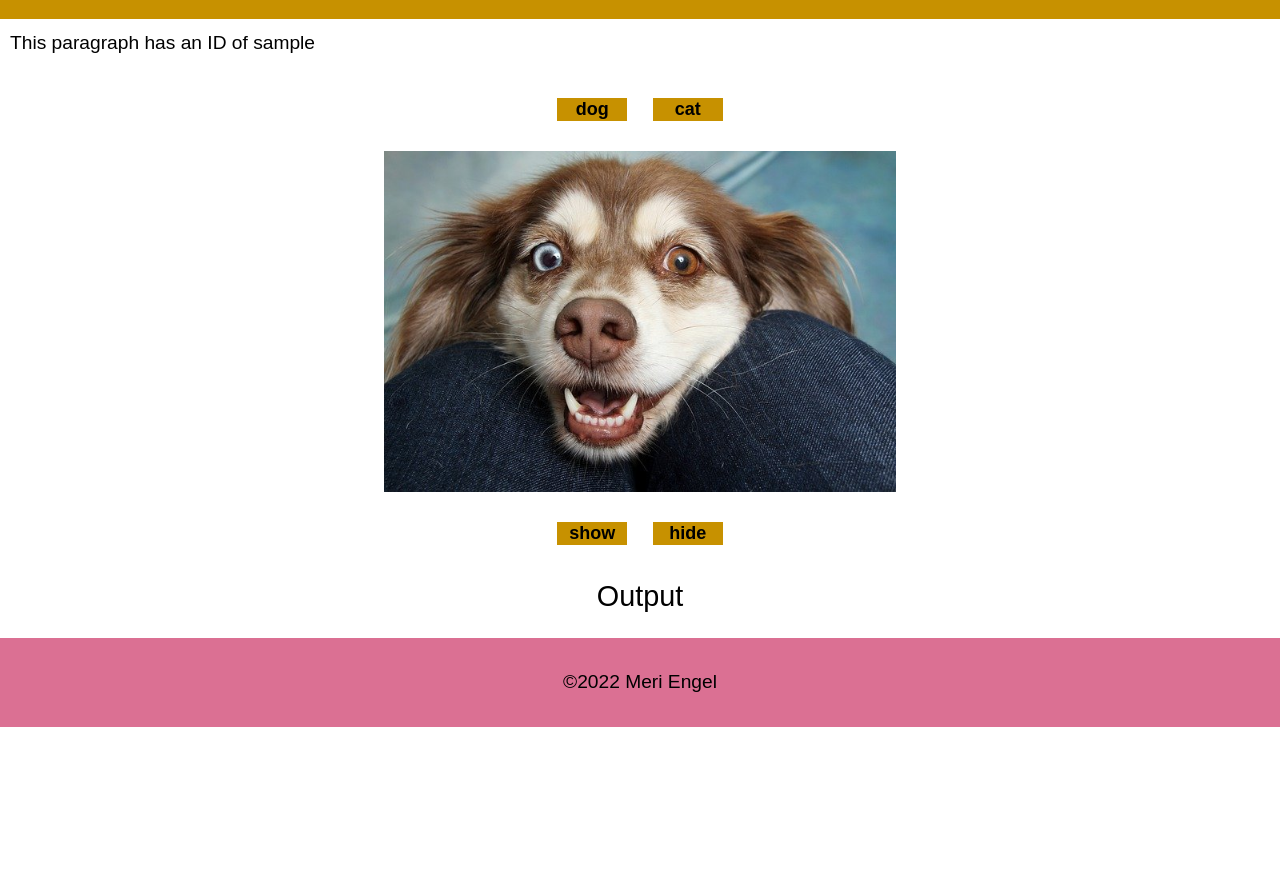
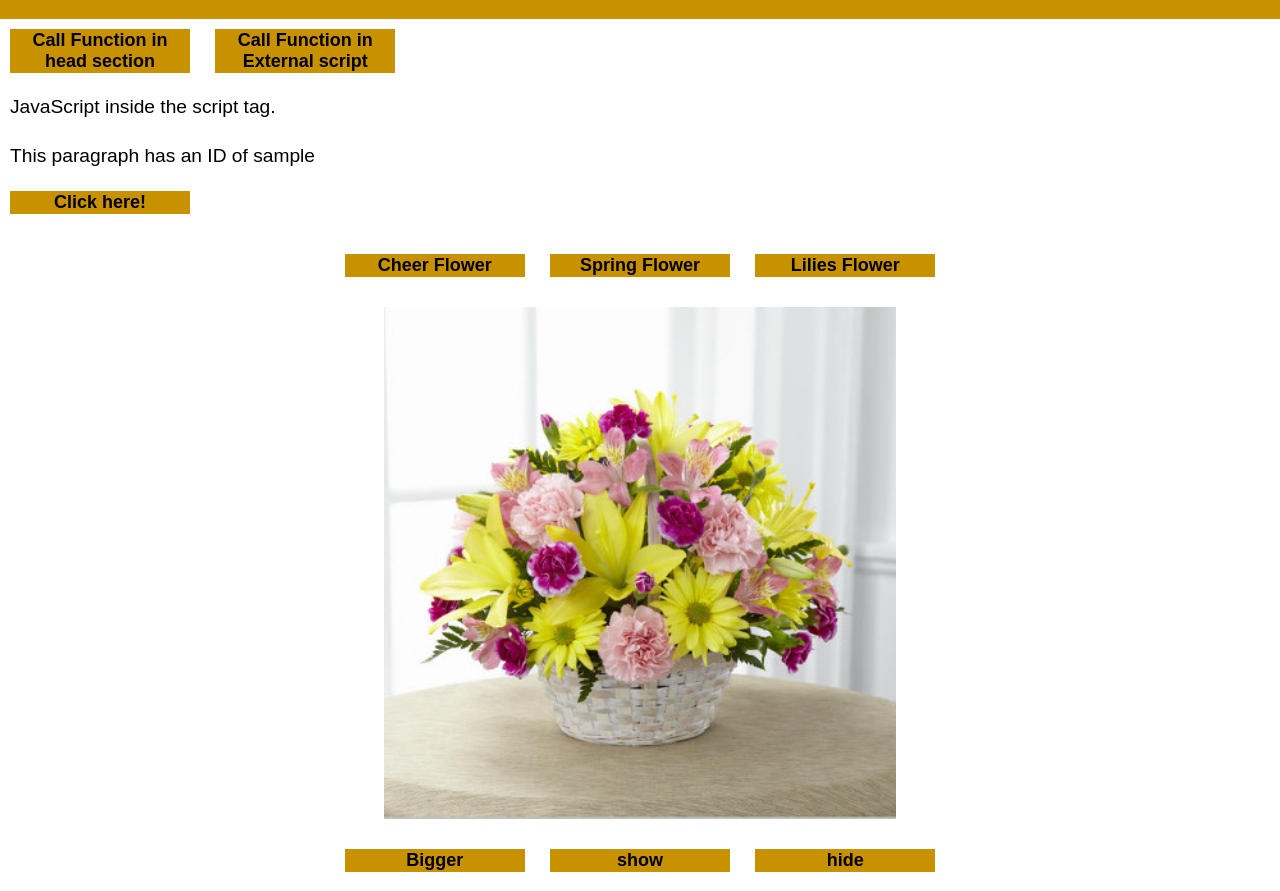
Before and after one commit to jyotsnaagrawal/JavaScript23, a plain HTML site: page learn02-start/index.html in a window 1280 px wide. Shown: the part 61-952 px from the top of the page. Before the commit the page ends 800 px from the top, so only its background shows below. Drawn offline with Linux system fonts and the light colour scheme; files that its build step writes are made by us from their sources.

Commit message:
Adding JavaScript

```diff
--- a/assessment-01/css/styles.css
+++ b/assessment-01/css/styles.css
@@ -239,7 +239,7 @@ h2 {
 }
 
 .buttons {
-    width: 50%;
+    width: 90%;
     margin: 20px auto;
     text-align: center;
 
@@ -251,7 +251,7 @@ button {
     border: 10px solid var(--text-light);
     background: var(--secondary-dark);
     text-decoration: chartreuse;
-    width: 90px;
+    width: 200px;
     font-weight: bolder;
     font-size: large;
 }
--- a/assessment-01/index.html
+++ b/assessment-01/index.html
@@ -6,6 +6,12 @@
     <meta http-equiv="X-UA-Compatible" content="IE=edge">
     <meta name="viewport" content="width=device-width, initial-scale=1.0">
     <title>Adding JavaScript to HTML</title>
+    <script>
+        function myFunction(){
+            document.getElementById("sample").innerHTML = "Changed from a function in the head section"
+        }
+    </script>
+    <script src=scripts/script.js></script>
     <link rel="stylesheet" href="css/styles.css">
 </head>
 
@@ -14,6 +20,12 @@
         <h1>Adding JavaScript to HTML</h1>
     </header>
     <main>
+        <button type="button" onclick = "myFunction()">Call Function in head section</button>
+        <button type="button" onclick = "myFunction2()">Call Function in External script</button>
+          <p id="start"> </p>
+        <script>
+            document.getElementById("start").innerHTML = "JavaScript inside the script tag."
+        </script>
         <p id="sample">
             This paragraph has an ID of sample
         </p>
@@ -32,6 +44,20 @@
             <button onclick="document.getElementById('flower').style.display='block'">show</button>
             <button onclick="document.getElementById('flower').style.display='none'">hide</button>
         </div>
+        <div id = "output">
+            <h2>Output</h2>
+            <script>
+                document.write("document.write");
+            </script>
+            <p id="clear"></p>
+            <button onclick='document.write("clear")'>All Cleared</button>
+            <script>
+                alert("wow, This is an alert")
+            </script>
+           <script>
+            console.log("This is my log")
+           </script>
+        </div>
     </main>
     <footer>
         <p>&copy; Jyotsna Agrawal </p>
--- /dev/null
+++ b/assessment-01/scripts/script.js
@@ -0,0 +1,3 @@
+function myFunction2(){
+            document.getElementById("sample").innerHTML = "Changed from a function in the head section"
+        }
--- a/learn02-start/index.html
+++ b/learn02-start/index.html
@@ -6,6 +6,12 @@
     <meta http-equiv="X-UA-Compatible" content="IE=edge">
     <meta name="viewport" content="width=device-width, initial-scale=1.0">
     <title>Adding JavaScript to HTML</title>
+    <script>
+        function myFunction(){
+            document.getElementById("sample").innerHTML = "Changed from a function in the head section"
+        }
+    </script>
+    <script src=scripts/script.js></script>
     <link rel="stylesheet" href="css/styles.css">
 </head>
 
@@ -14,26 +20,47 @@
         <h1>Adding JavaScript to HTML</h1>
     </header>
     <main>
+        <button type="button" onclick = "myFunction()">Call Function in head section</button>
+        <button type="button" onclick = "myFunction2()">Call Function in External script</button>
+          <p id="start"> </p>
+        <script>
+            document.getElementById("start").innerHTML = "JavaScript inside the script tag."
+        </script>
         <p id="sample">
             This paragraph has an ID of sample
         </p>
+        <button type="button" onclick='document.getElementById("sample").innerHTML = "Jyotsna Agrawal" '>Click here!</button>
         <div class="buttons">
-            <button>dog</button>
-            <button>cat</button>
+            <button onclick="document.getElementById('flower').src='images/Cheer.jpg'">Cheer Flower
+            </button>
+            <button onclick="document.getElementById('flower').src='images/spring.jpg'">Spring Flower</button>
+            <button onclick="document.getElementById('flower').src='images/lilies.jpg'">Lilies Flower</button>
         </div>
 
-        <img src="images/dog.jpg" alt="animal" id="pet" class="center">
+        <img src="images/cheer.jpg" alt="Cheer Flower" id="flower" class="center">
+
         <div class="buttons">
-            <button>show</button>
-            <button>hide</button>
+            <button type="button" onclick='document.getElementById("flower").style.width = "900px"; '>Bigger</button>
+            <button onclick="document.getElementById('flower').style.display='block'">show</button>
+            <button onclick="document.getElementById('flower').style.display='none'">hide</button>
         </div>
-
-        <div id="output">
+        <div id = "output">
             <h2>Output</h2>
+            <script>
+                document.write("document.write");
+            </script>
+            <p id="clear"></p>
+            <button onclick='document.write("clear")'>All Cleared</button>
+            <script>
+                alert("wow, This is an alert")
+            </script>
+           <script>
+            console.log("This is my log")
+           </script>
         </div>
     </main>
     <footer>
-        <p>&copy;2022 Meri Engel</p>
+        <p>&copy; Jyotsna Agrawal </p>
     </footer>
 </body>
 
--- /dev/null
+++ b/learn02-start/scripts/script.js
@@ -0,0 +1,3 @@
+function myFunction2(){
+            document.getElementById("sample").innerHTML = "Changed from a function in the head section"
+        }
```
Also changed, not shown: learn02-start/images/cat.jpg (deleted), learn02-start/images/cheer.jpg (added), learn02-start/images/dog.jpg (deleted), learn02-start/images/lilies.jpg (added), learn02-start/images/spring.jpg (added).
